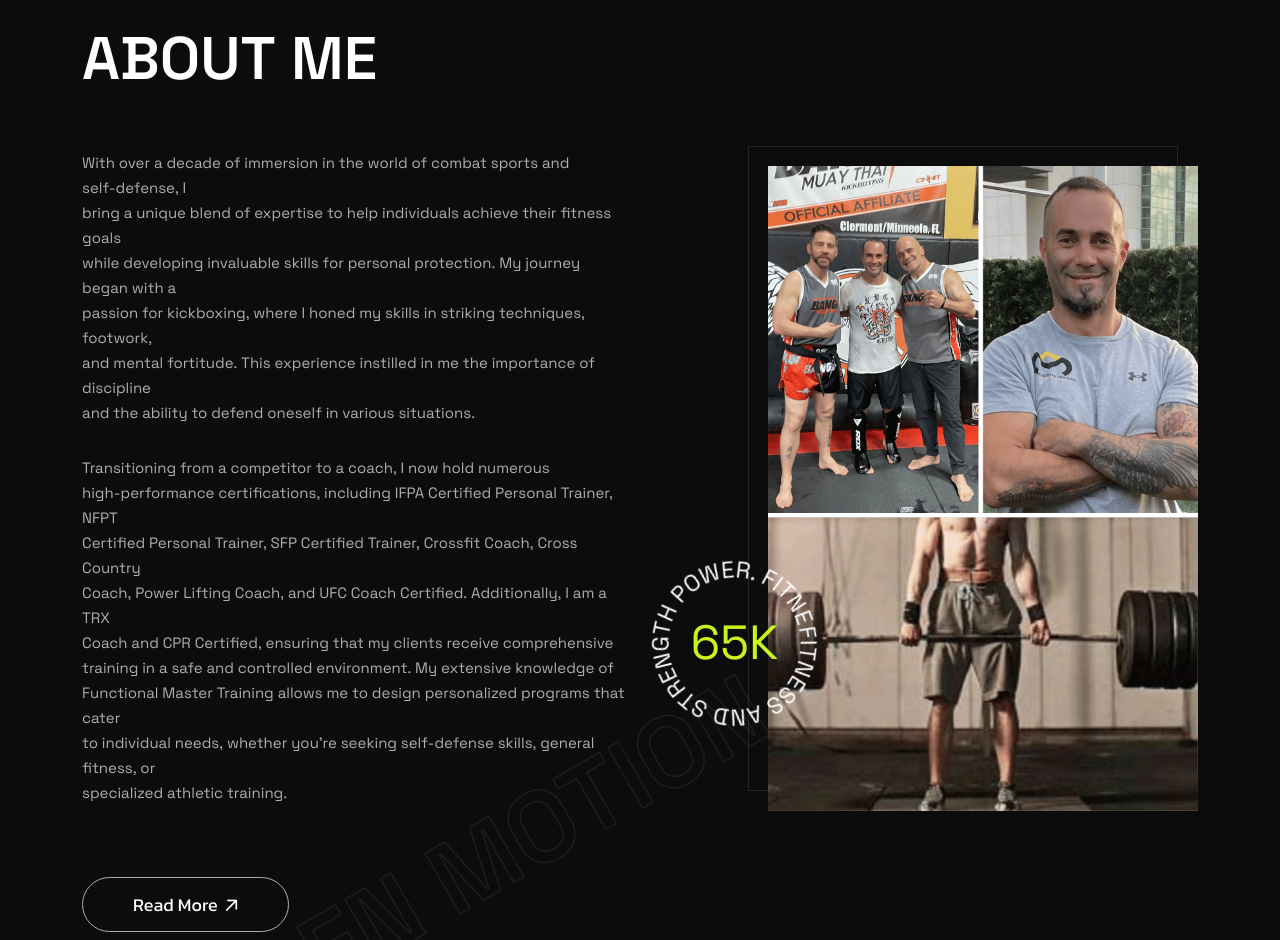
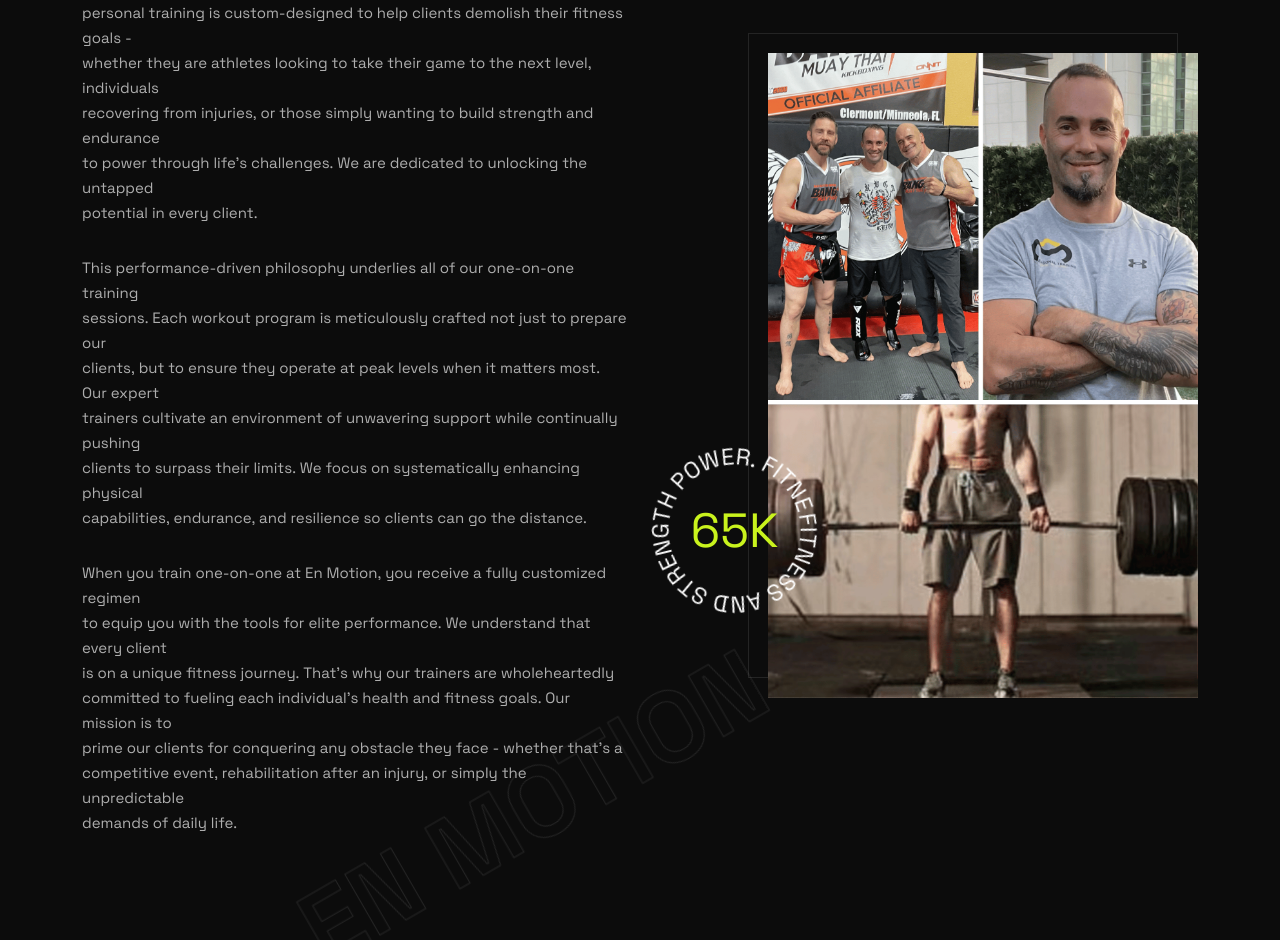
Before and after one commit to Cjrhodes/enmotion-dev, a Next.js app: page /home-3 in a window 1280 px wide. Shown: the part 1860-2800 px from the top of the page. Built offline with nearby package versions, Linux system fonts and the light colour scheme.

Commit message:
Changed format of service and about me

```diff
--- a/src/app/page.tsx
+++ b/src/app/page.tsx
@@ -7,6 +7,7 @@ import FooterSection3 from "@/components/footer/FooterSection3";
 import SidebarSection from "@/components/side-panel/SidebarSection";
 import ContactFormModal from "@/components/modal/ContactFormModal";
 import HeroSlider from "@/components/hero/HeroSlider";
+import TrainingProgram from "@/components/program/TrainingProgram";
 import Lightbox from "@/components/modal/Lightbox";
 import { spaceGrotesk } from "./fonts";
 
@@ -22,8 +23,9 @@ export default function Home() {
    <HeaderSection contactModal={true} />
    <HeroSlider />
    <div id="mainContent">
-     <TrainingSection />
      <AboutSection3 />
+     <TrainingProgram />
+
    </div>
    <FooterSection3 />
   <ContactFormModal />
--- a/src/components/about/AboutSection3.tsx
+++ b/src/components/about/AboutSection3.tsx
@@ -27,17 +27,19 @@ const AboutSection3 = () => {
                   viewport={{ once: true }}
                 >
                   <h2 className="title-anim">
-                    <CustomGsapTextSplit children="about me" />
+                    <CustomGsapTextSplit children="About us" />
                   </h2>
                 </motion.div>
 
 
                 <CustomGsapTextSplitLine className="title-anim">
-                With over a decade of immersion in the world of combat sports and self-defense, I bring a unique blend of expertise to help individuals achieve their fitness goals while developing invaluable skills for personal protection. My journey began with a passion for kickboxing, where I honed my skills in striking techniques, footwork, and mental fortitude. This experience instilled in me the importance of discipline and the ability to defend oneself in various situations.
-
+                At En Motion, performance is at the forefront of everything we do. Our one-on-one personal training is custom-designed to help clients demolish their fitness goals - whether they are athletes looking to take their game to the next level, individuals recovering from injuries, or those simply wanting to build strength and endurance to power through life's challenges. We are dedicated to unlocking the untapped potential in every client.
                 </CustomGsapTextSplitLine>
                 <CustomGsapTextSplitLine>
-                Transitioning from a competitor to a coach, I now hold numerous high-performance certifications, including IFPA Certified Personal Trainer, NFPT Certified Personal Trainer, SFP Certified Trainer, Crossfit Coach, Cross Country Coach, Power Lifting Coach, and UFC Coach Certified. Additionally, I am a TRX Coach and CPR Certified, ensuring that my clients receive comprehensive training in a safe and controlled environment. My extensive knowledge of Functional Master Training allows me to design personalized programs that cater to individual needs, whether you're seeking self-defense skills, general fitness, or specialized athletic training.
+                This performance-driven philosophy underlies all of our one-on-one training sessions. Each workout program is meticulously crafted not just to prepare our clients, but to ensure they operate at peak levels when it matters most. Our expert trainers cultivate an environment of unwavering support while continually pushing clients to surpass their limits. We focus on systematically enhancing physical capabilities, endurance, and resilience so clients can go the distance.
+                </CustomGsapTextSplitLine>
+                <CustomGsapTextSplitLine>
+                When you train one-on-one at En Motion, you receive a fully customized regimen to equip you with the tools for elite performance. We understand that every client is on a unique fitness journey. That's why our trainers are wholeheartedly committed to fueling each individual's health and fitness goals. Our mission is to prime our clients for conquering any obstacle they face - whether that's a competitive event, rehabilitation after an injury, or simply the unpredictable demands of daily life.
                 </CustomGsapTextSplitLine>
                 <motion.div
                   className="btn-box fade_bottom"
@@ -54,12 +56,7 @@ const AboutSection3 = () => {
                     duration: 1.5,
                   }}
                 >
-                  <a href="#" className="def-btn btn-hover def-btn-10">
-                    <span className="dot"></span>
-                    <span className="txt">
-                      Read More <i className="fa-regular fa-arrow-up-right"></i>
-                    </span>
-                  </a>
+
                 </motion.div>
                 <span className="name-vector">En Motion </span>
               </div>
--- a/src/components/footer/FooterSection3.tsx
+++ b/src/components/footer/FooterSection3.tsx
@@ -12,7 +12,7 @@ const FooterSection3 = () => {
   };
   return (
     <section>
-      <footer className="footer-8 footer-9 footer-10">
+      <footer className="footer-8">
         <div className="container">
           <div className="footer-top">
             <div className="row justify-content-between gx-0 gy-lg-0 gy-1">
@@ -128,26 +128,7 @@ const FooterSection3 = () => {
                     viewport={{ once: true }}
                     transition={{ duration: 1.2 }}
                   >
-                    <div className="footer-menu title-anim">
-                      <ul className="footer-menu-list">
-                        <li>
-                          <a href="#" className="foot-link title-anim">
-                            About Me
-                          </a>
-                        </li>
-                        <li>
-                          <a href="#" className="foot-link title-anim">
-                            Class Schedule
-                          </a>
-                        </li>
-                        <li>
-                          <a href="#" className="foot-link title-anim">
-                            My Services
-                          </a>
-                        </li>
 
-                      </ul>
-                    </div>
                   </motion.div>
                 </div>
               </div>
@@ -169,7 +150,7 @@ const FooterSection3 = () => {
                   viewport={{ once: true }}
                   transition={{ duration: 1.2 }}
                 >
-                  <p>© {new Date().getFullYear()} All Rights Reserved</p>
+
                 </motion.div>
               </div>
               <motion.div
@@ -185,11 +166,7 @@ const FooterSection3 = () => {
                 viewport={{ once: true }}
                 transition={{ duration: 1.2 }}
               >
-                <div className="footer-9-link d-flex justify-content-center justify-content-sm-end">
-                  <a href="#">Privacy Policy</a>
-                  <a href="#">Terms & Conditions</a>
-                  <a href="#">Sitemap</a>
-                </div>
+
               </motion.div>
             </div>
           </div>
--- a/src/components/header/HeaderSection.tsx
+++ b/src/components/header/HeaderSection.tsx
@@ -6,7 +6,8 @@ import { motion } from "framer-motion";
 import { toggleContactModalOpen } from "@/redux/features/contactModalSlice";
 import { toggleSidebarOpen } from "@/redux/features/sidebarSlice";
 import { usePathname } from "next/navigation";
-import ResendModal from "../contact/ResendModal";
+import TrainingProgram from "@/components/program/TrainingProgram";
+
 
 type Props = {
   contactModal: boolean;
@@ -135,7 +136,7 @@ const HeaderSection = ({ contactModal }: Props) => {
                           )}
                         </li>
                         <li className="nav-item">
-                          <Link className="nav-link" href="#Blog">
+                          <Link className="nav-link" href="#TrainingProgram">
                             Services
                           </Link>
                         </li>
--- a/src/components/modal/ContactFormModal.tsx
+++ b/src/components/modal/ContactFormModal.tsx
@@ -24,11 +24,11 @@ const ContactFormModal = () => {
       centered
     >
       <Modal.Header>
-        <h3 className="modal-title" id="contactModalLabel">
-          Contact With Me
+        <h3 className="modal-title" >
+          Contact Us
         </h3>
         <button onClick={closeContactModal}>
-          <i className="fa-light fa-times"></i>
+
         </button>
       </Modal.Header>
       <Modal.Body>
--- a/src/components/program/TrainingProgram.tsx
+++ b/src/components/program/TrainingProgram.tsx
@@ -9,7 +9,7 @@ import { toggleLightboxOpen } from "@/redux/features/lightboxSlice";
 const TrainingProgram = () => {
   const dispatch = useAppDispatch();
   return (
-    <section>
+    <section id="TrainingProgram">
       <div className="training-program-10 bg-dark bg-opacity-25">
         <div className="container">
           <div className="section-heading-8 section-heading-10">
@@ -28,7 +28,7 @@ const TrainingProgram = () => {
                 viewport={{ once: true }}
               >
                 <h2 className="title-anim">
-                  <CustomGsapTextSplit children="my training programs" />
+                  <CustomGsapTextSplit children="Our training programs" />
                 </h2>
               </motion.div>
               <motion.div
@@ -44,12 +44,7 @@ const TrainingProgram = () => {
                 }}
                 viewport={{ once: true }}
               >
-                <CustomGsapTextSplitLine className="title-txt title-anim">
-                  Aerobics is a form of cardiovascular exercise that involves a
-                  combination of rhythmic movements, dance-like steps, and
-                  repetitive motions that are performed to music. It is designed
-                  to increase the heart rate.
-                </CustomGsapTextSplitLine>
+
               </motion.div>
             </div>
           </div>
@@ -87,8 +82,7 @@ const TrainingProgram = () => {
                         <div className="row align-items-center">
                           <div className="col-9">
                             <CustomGsapTextSplitLine>
-                              Aerobics is a form of cardiovascular exercise that
-                              involves a combination of rhythmic movements.
+                            {item.desc}
                             </CustomGsapTextSplitLine>
                           </div>
                           <div className="col-3">
@@ -138,12 +132,7 @@ const TrainingProgram = () => {
             viewport={{ once: true }}
             className="section-btn-10 justify-content-center fade_bottom"
           >
-            <a href="#" className="def-btn btn-hover def-btn-10">
-              <span className="dot"></span>
-              <span className="txt">
-                View All <i className="fa-regular fa-arrow-up-right"></i>
-              </span>
-            </a>
+
           </motion.div>
         </div>
       </div>
--- a/src/components/side-panel/SidebarSection.tsx
+++ b/src/components/side-panel/SidebarSection.tsx
@@ -45,7 +45,7 @@ const SidebarSection = ({ logo, contactHashlink }: Props) => {
               <Link href="#About">About</Link>
             </li>
             <li>
-              <Link href="#Service">Service</Link>
+              <Link href="#TrainingProgram">Services</Link>
             </li>
             <li>
               <Link href="#Portfolio">Portfolio</Link>
--- a/src/data/Data.ts
+++ b/src/data/Data.ts
@@ -307,23 +307,33 @@ const serviceData3 = [
 const trainingProgramData = [
   {
     id: 1,
-    title: "Self_Defense",
+    title: "Self-Defense",
     img: "img/training-program-1.png",
+    desc: "Self-defense is a countermeasure that involves defending oneself, one's property, or the well-being of another from harm.",
   },
   {
     id: 2,
-    title: "Body pump",
+    title: "Personal Training",
     img: "img/training-program-2.png",
+    desc: "Personal training is a one-on-one basis with a certified personal trainer.",
   },
   {
     id: 3,
-    title: "Mauy Thai",
+    title: "Corporate Wellness",
     img: "img/training-program-3.png",
+    desc: "Corporate wellness programs are designed to nurture wellness in workers, regardless of the work environment.",
   },
   {
-    id: 6,
-    title: "Crossfit",
+    id: 4,
+    title: "Group Classes",
     img: "img/training-program-6.png",
+    desc: "Group fitness classes are a great way to get in a workout without having to think or plan.",
+  },
+  {
+    id: 5,
+    title: "Online Services",
+    img: "img/training-program-6.png",
+    desc: "Online training is a great way to get in a workout without having to think or plan.",
   },
 ];
 
--- a/src/pages/api/send-email.ts
+++ b/src/pages/api/send-email.ts
@@ -10,8 +10,8 @@ export default function handler(req: NextApiRequest, res: NextApiResponse) {
     return res.status(405).json({ message: `HTTP method ${req.method} is not supported.` });
   }
 
-  const { from, to, subject, html } = req.body;
-
+  const { to, subject, html } = req.body;
+  const from = to;
   resend.emails.send({
     from,
     to,
```
Also changed, not shown: public/css/style.css.
